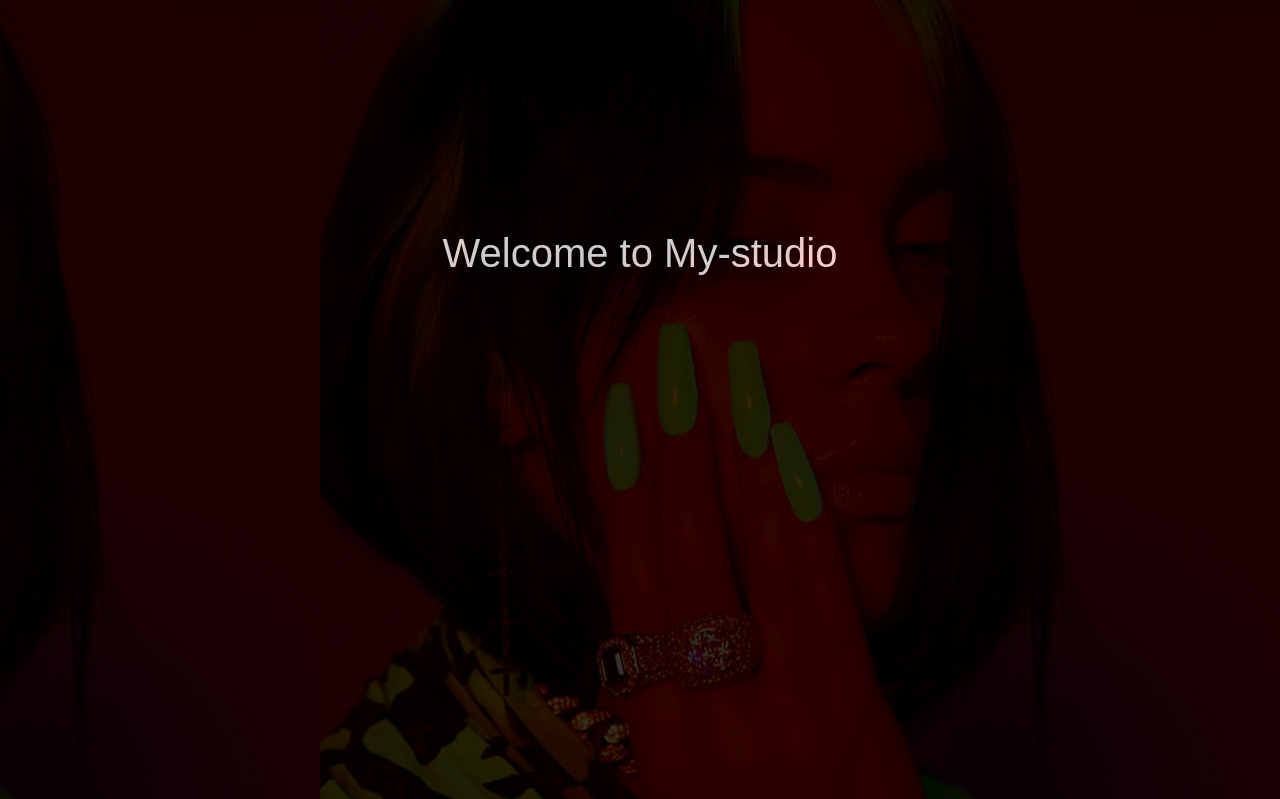
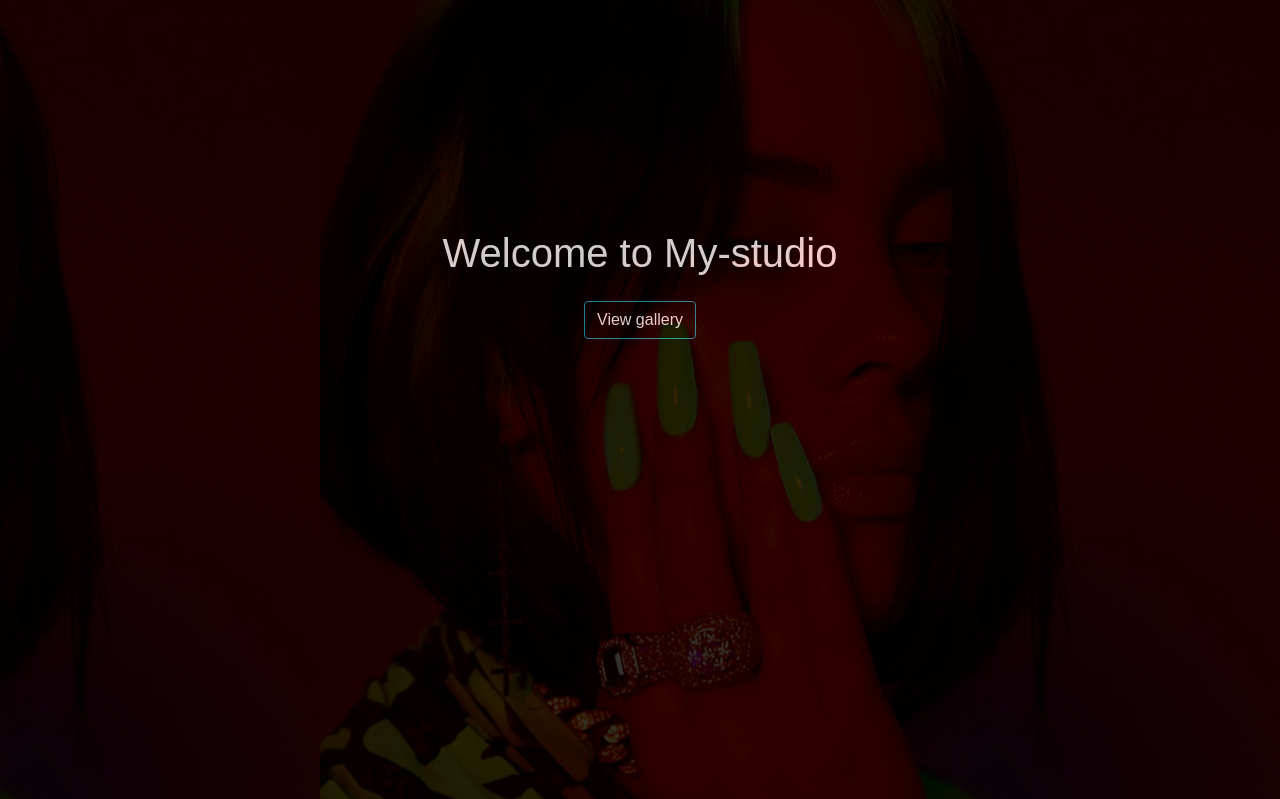
Before and after one commit to Tellvinch/My-studio, a Django app: page / in a window 1280 px wide. Shown: the part 57-856 px from the top of the page. Run offline with Django 3.2, Linux system fonts and the light colour scheme; data that the repository does not hold is empty; some libraries are stand-ins or nearby versions.

Commit message:
deployment

```diff
--- a/photo/templates/home.html
+++ b/photo/templates/home.html
@@ -7,7 +7,7 @@
       <div class="row">
         <div class="col-md-12 text-center">
           <h1 class="text-white text-center intro">Welcome to My-studio</h1>
-          <!-- <a href="#gallery" class="btn btn-outline-info mt-3 text-white"  name="button">View gallery</a> -->
+          <a href="#gallery" class="btn btn-outline-info mt-3 text-white"  name="button">View gallery</a>
       </div>
     </div>
   </div>
```
